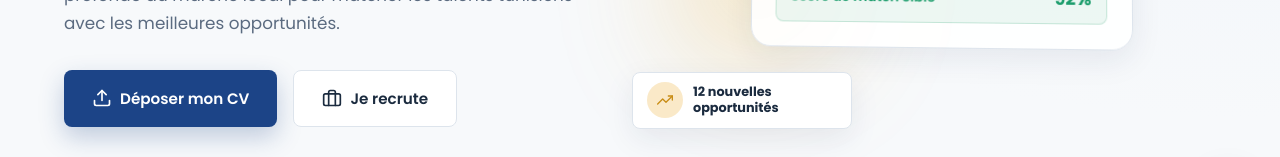
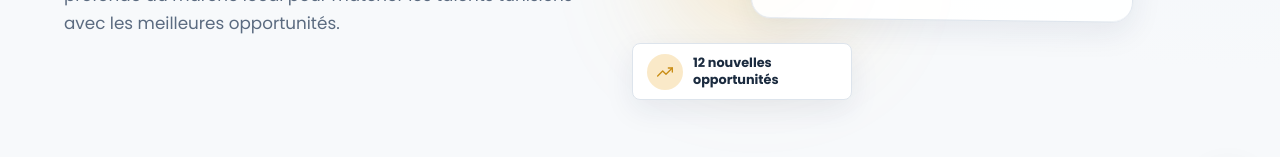
Before and after one commit to meriemzroud7/react_front, a React (Create React App) app: page / in a window 1280 px wide. Shown: the part 561-718 px from the top of the page. Built offline with nearby package versions, Linux system fonts and the light colour scheme; no server answers.

Commit message:
Update Hero.jsx

```diff
--- a/src/sections/Hero.jsx
+++ b/src/sections/Hero.jsx
@@ -1,4 +1,4 @@
-import { FiUpload, FiBriefcase, FiFileText, FiCheckCircle, FiTrendingUp } from 'react-icons/fi';
+import { FiFileText, FiCheckCircle, FiTrendingUp } from 'react-icons/fi';
 import { useTranslation } from 'react-i18next';
 
 export default function Hero() {
@@ -25,15 +25,6 @@ export default function Hero() {
           <p className="hero__text">
             {t('hero.description')}
           </p>
-
-          <div className="hero__actions">
-            <button className="btn btn--primary">
-              <FiUpload size={20} /> {t('hero.uploadCv')}
-            </button>
-            <button className="btn btn--outline">
-              <FiBriefcase size={20} /> {t('hero.hire')}
-            </button>
-          </div>
         </div>
 
         <div className="hero__panel fade-in-up">
```
